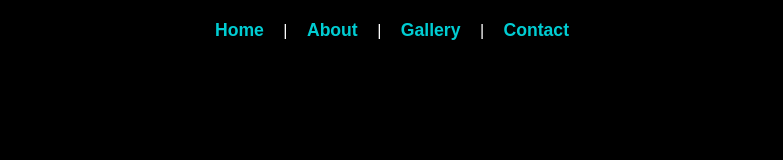
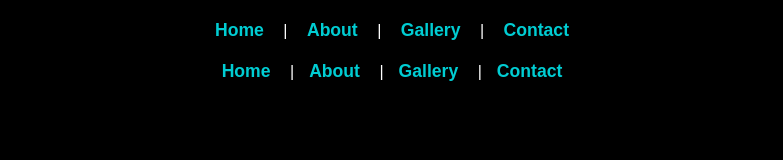
Before and after one commit to outlandi-co/Artistic-Code-Warrior, a React (Vite) app: page /gallery in a window 1280 px wide. Shown: the top 160 px of the page, without its empty margins (248-1031 px from the left). Built offline with nearby package versions, Linux system fonts and the light colour scheme.

Commit message:
updated css and gallery

```diff
--- a/src/components/gallery.jsx
+++ b/src/components/gallery.jsx
@@ -12,12 +12,10 @@ const images = [
 export default function Gallery() {
   const [index, setIndex] = useState(0);
 
-  // Auto-loop every 5 seconds
   useEffect(() => {
     const interval = setInterval(() => {
       setIndex(prev => (prev + 1) % images.length);
     }, 5000);
-
     return () => clearInterval(interval);
   }, [index]);
 
@@ -25,6 +23,15 @@ export default function Gallery() {
   const prevImage = () => setIndex((prev) => (prev - 1 + images.length) % images.length);
 
   return (
+    <>
+      {/* ✅ Navbar */}
+      <nav>
+        <a href="/">Home</a> |
+        <a href="/about">About</a> |
+        <a href="/gallery">Gallery</a> |
+        <a href="/contact">Contact</a>
+      </nav>
+
       <div className="gallery-wrapper">
         <h2 style={{ textAlign: 'center' }}>Mobile Image Slideshow</h2>
 
@@ -50,5 +57,6 @@ export default function Gallery() {
           </div>
         </div>
       </div>
+    </>
   );
 }
```
Lines whose indentation alone changed are shown as unchanged.
